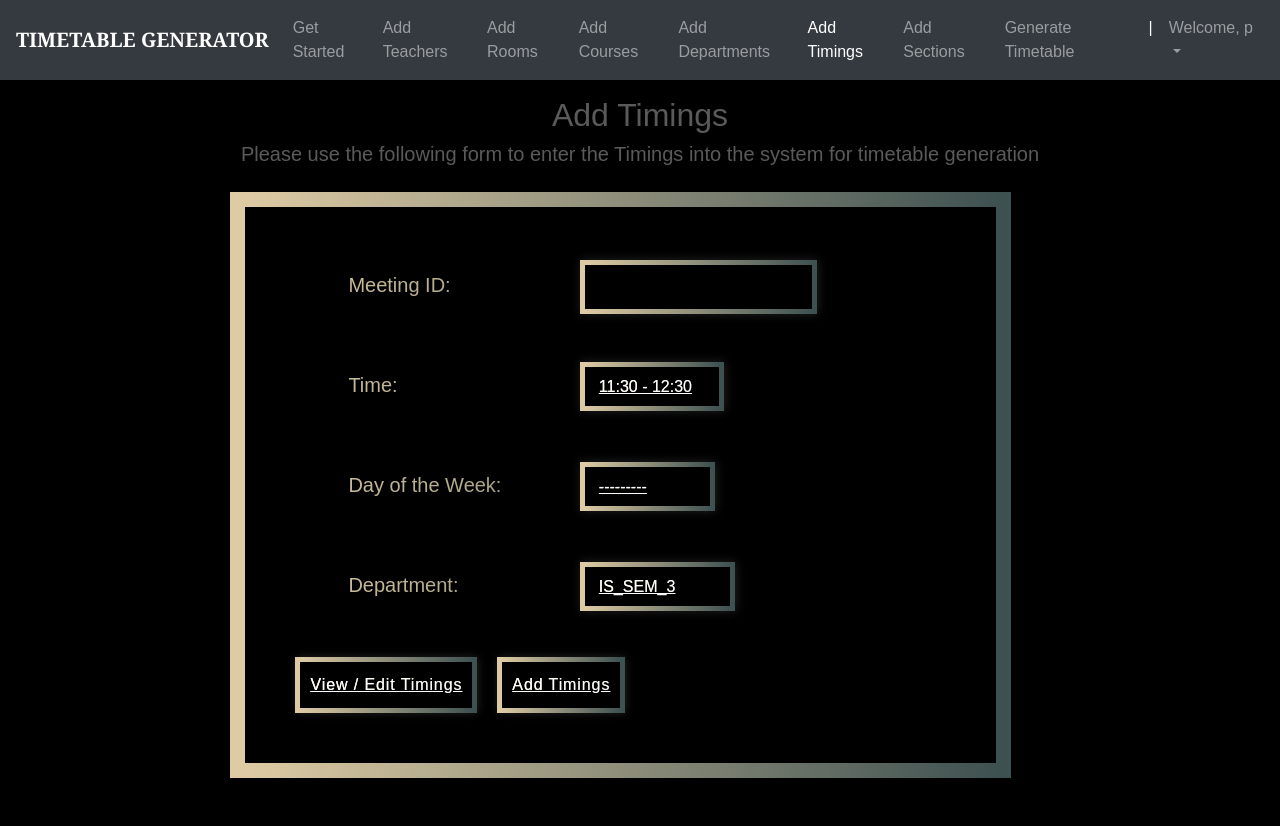
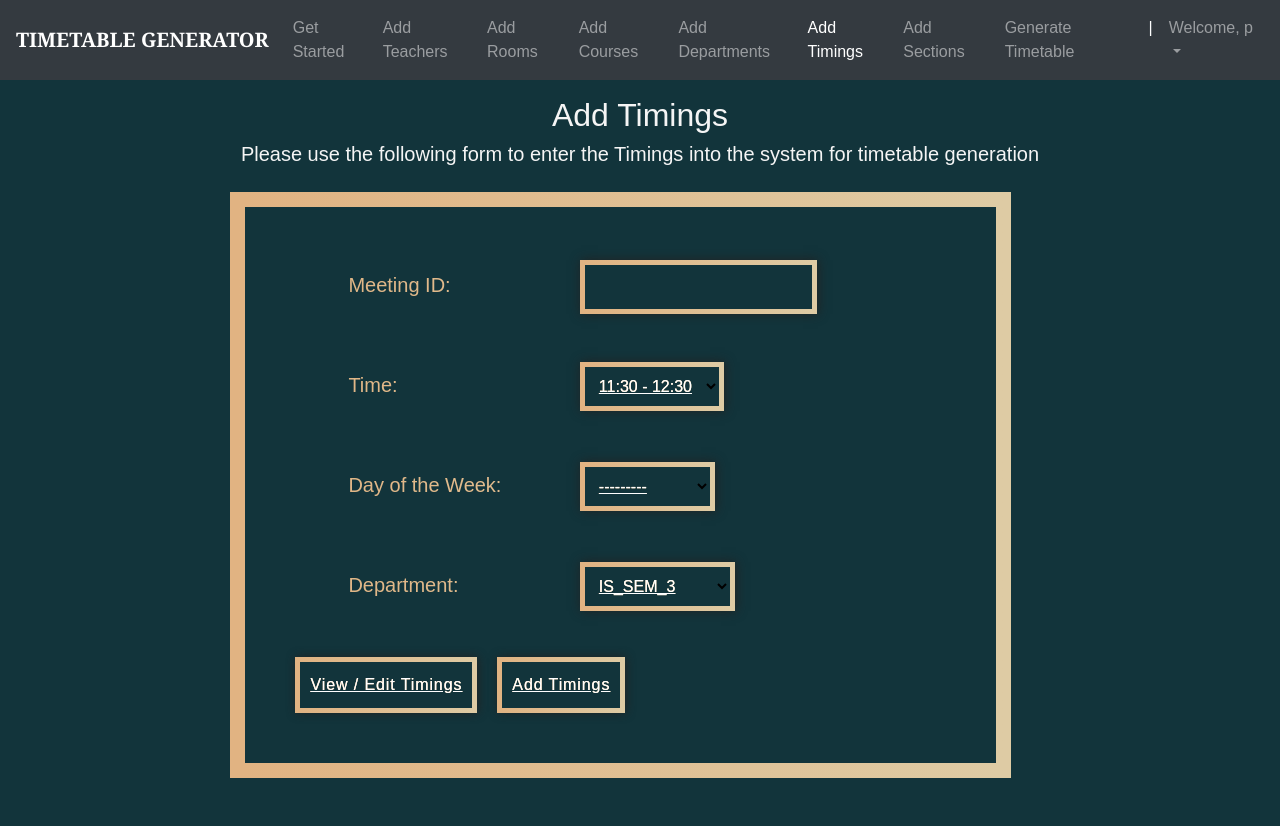
Before and after one commit to BhuvanKoduru/DBMS-Project, a Django app: page /add_timings in a window 1280 px wide. Run offline with Django 3.2, Linux system fonts and the light colour scheme; a user stored in the database is signed in; some libraries are stand-ins or nearby versions.

Commit message:
color changes

```diff
--- a/TTGS Code/projttgs/templates/addTimings.html
+++ b/TTGS Code/projttgs/templates/addTimings.html
@@ -189,7 +189,7 @@ fieldset button
 
 
 :root {
-    --gradient:  linear-gradient(to right, #DECBA4, #3E5151) !important;
+--gradient:linear-gradient(to right,#e1b382,#DECBA4)  !important;
 
   }
       nav {
@@ -207,7 +207,7 @@ fieldset button
 
 }
 body{
-    background-color:black;
+    background-color:#12343b;
 }
 
 html{
@@ -223,6 +223,7 @@ button
 
 h1, h2, h3, h4, h5{
     text-align: center;
+    color: whitesmoke;
 
 }
 
```
